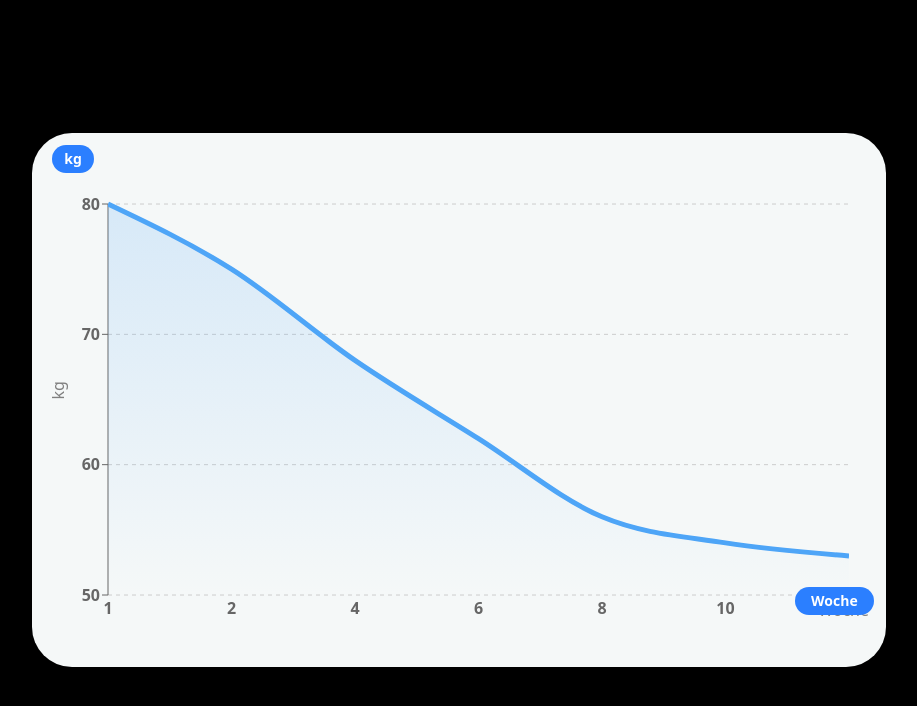
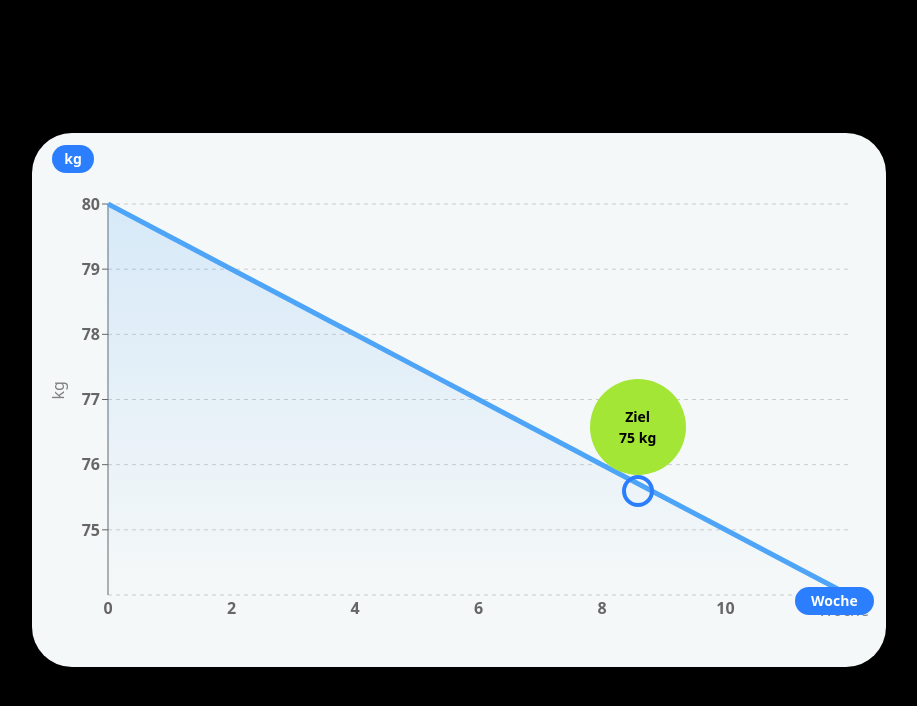
Before and after one commit to Taimoor725/weight-linechart, a Next.js app: page / in a window 1280 px wide. Shown: the top 706 px of the page, without its empty margins (181-1098 px from the left). Built offline with nearby package versions, Linux system fonts and the light colour scheme.

Commit message:
changes done

```diff
--- a/components/WeightChart.js
+++ b/components/WeightChart.js
@@ -2,18 +2,25 @@
 
 import React from 'react';
 import {
-  AreaChart, Area, XAxis, YAxis, CartesianGrid, Tooltip, ResponsiveContainer, defs, linearGradient, Legend
+    AreaChart, Area, XAxis, YAxis, CartesianGrid, Tooltip, ResponsiveContainer
 } from 'recharts';
 
-const data = [
-  { week: 1, weight: 80 },
-  { week: 2, weight: 75 },
-  { week: 4, weight: 68 },
-  { week: 6, weight: 62 },
-  { week: 8, weight: 56 },
-  { week: 10, weight: 54 },
-  { week: 12, weight: 53 }
-];
+const InitialWeight = 80;
+const TargetLoss =5
+const FinalWeight = InitialWeight - 5;
+const TotalWeeks = 10;
+
+const generateEvenWeekData = () => {
+    const weightDropPerWeek = (InitialWeight - FinalWeight) / TotalWeeks;
+    return Array.from({ length: 7 }, (_, i) => {
+        const week = i * 2; // 0, 2, 4, 6, 8, 10
+        const weight = parseFloat((InitialWeight - weightDropPerWeek * week).toFixed(1));
+        return { week, weight };
+    });
+};
+
+const data = generateEvenWeekData();
+
 
 const CustomTooltip = ({ active, payload }) => {
     if (active && payload && payload.length) {
@@ -51,6 +58,8 @@ const CustomTooltip = ({ active, payload }) => {
 };
 
 export default function WeightChart() {
+    const targetWeight = InitialWeight - TargetLoss;
+
     return (
         <div className="bg-[#f5f8f8] p-4 rounded-[40px] w-2/3 h-2/3 flex justify-center items-center mx-auto relative shadow-sm">
             <ResponsiveContainer width="100%" height="90%">
@@ -64,17 +73,23 @@ export default function WeightChart() {
                     <CartesianGrid strokeDasharray="4" vertical={false} />
                     <XAxis
                         dataKey="week"
+                        domain={[0, 10]} // ensures full 0–10 range
+                        ticks={[0, 2, 4, 6, 8, 10]}
+                        type="number"
                         tick={{ fontSize: 16, fontWeight: 600 }}
                         tickLine={false}
                         axisLine={false}
                         label={{ value: 'Woche', position: 'insideRight', offset: -20 }}
                     />
+
                     <YAxis
                         tick={{ fontSize: 16, fontWeight: 600 }}
-            tickCount={4}
-            domain={[50,60,70,80]}
+                        domain={[targetWeight, InitialWeight]}
+                        interval={0}
+                        ticks={Array.from({ length: TargetLoss + 1 }, (_, i) => InitialWeight - i)}
                         label={{ value: 'kg', angle: -90, position: 'insideLeft', offset: 10 }}
                     />
+
                     <Tooltip content={<CustomTooltip />} />
                     <Area
                         type="monotone"
@@ -88,11 +103,44 @@ export default function WeightChart() {
                 </AreaChart>
             </ResponsiveContainer>
 
+            {/* kg bubble */}
             <div className="absolute top-3 left-5 bg-blue-500 text-white px-3 py-1 rounded-full font-bold text-sm">
                 kg
             </div>
+
+            {/* Woche bubble */}
             <div className="absolute right-3 bottom-[3.2rem] bg-blue-500 text-white px-4 py-1 rounded-full font-bold text-sm">
                 Woche
+            </div>
+
+            {/* Ziel bubble */}
+            <div className='absolute right-[11.5rem] bottom-[10rem] flex flex-col gap-0 justify-center items-center'>
+                <div style={{
+                    width: '8rem',
+                    height: 'auto',
+                    display: 'flex',
+                    flexDirection: 'column',
+                    alignItems: 'center',
+                    justifyContent: 'center',
+                    color: 'black',
+                    fontWeight: 'bold',
+                    fontSize: '0.875rem',
+                    textAlign: 'center',
+                }}>
+                    <div style={{
+                        backgroundColor: '#a3e635',
+                        width: '6rem',
+                        height: '6rem',
+                        borderRadius: '9999px',
+                        display: 'flex',
+                        flexDirection: 'column',
+                        alignItems: 'center',
+                        justifyContent: 'center'
+                    }}>
+                        Ziel<br />{targetWeight} kg
+                    </div>
+                </div>
+                <div className='w-8 border-[4px] border-blue-500 h-8 rounded-full'></div>
             </div>
         </div>
     );
```
Lines whose indentation alone changed are shown as unchanged.
